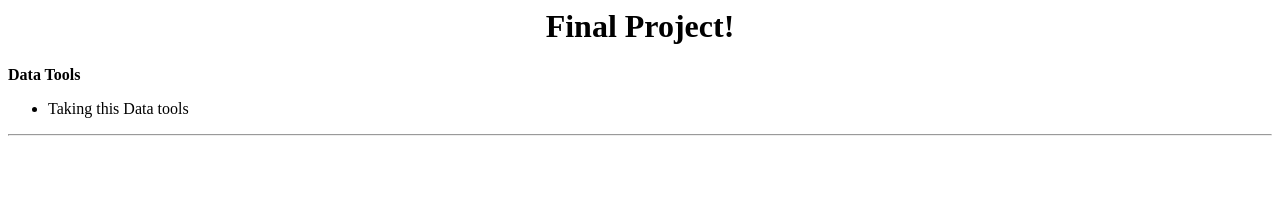
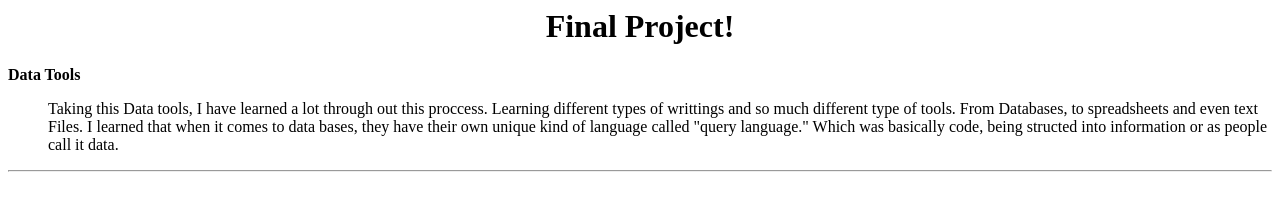
Before and after one commit to AzimuthZ/AzimuthZ.github.io, a plain HTML site: page index.html in a window 1280 px wide. Drawn offline with Linux system fonts and the light colour scheme.

Commit message:
Update index.html

```diff
--- a/index.html
+++ b/index.html
@@ -3,7 +3,9 @@
 <strong>Data Tools</strong>
 
 <ul>
-  <li>Taking this Data tools </li>
+  <p>Taking this Data tools, I have learned a lot through out this proccess. Learning different types of writtings and so much different type of tools.
+  From Databases, to spreadsheets and even text Files. I learned that when it comes to data bases, they have their own unique kind of language
+  called "query language." Which was basically code, being structed into information or as people call it data. </p>
 </ul>
 
 <hr>
```
